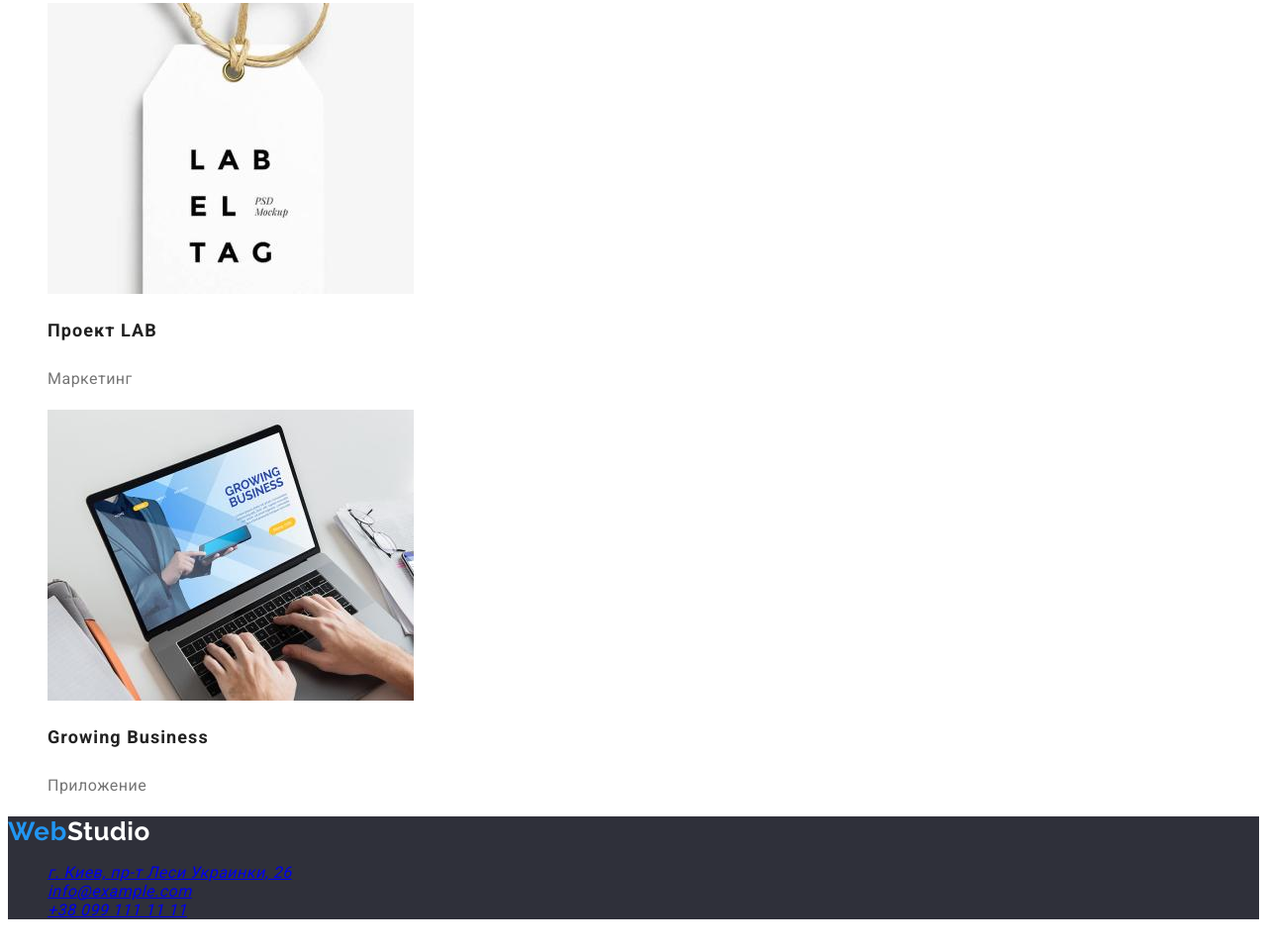
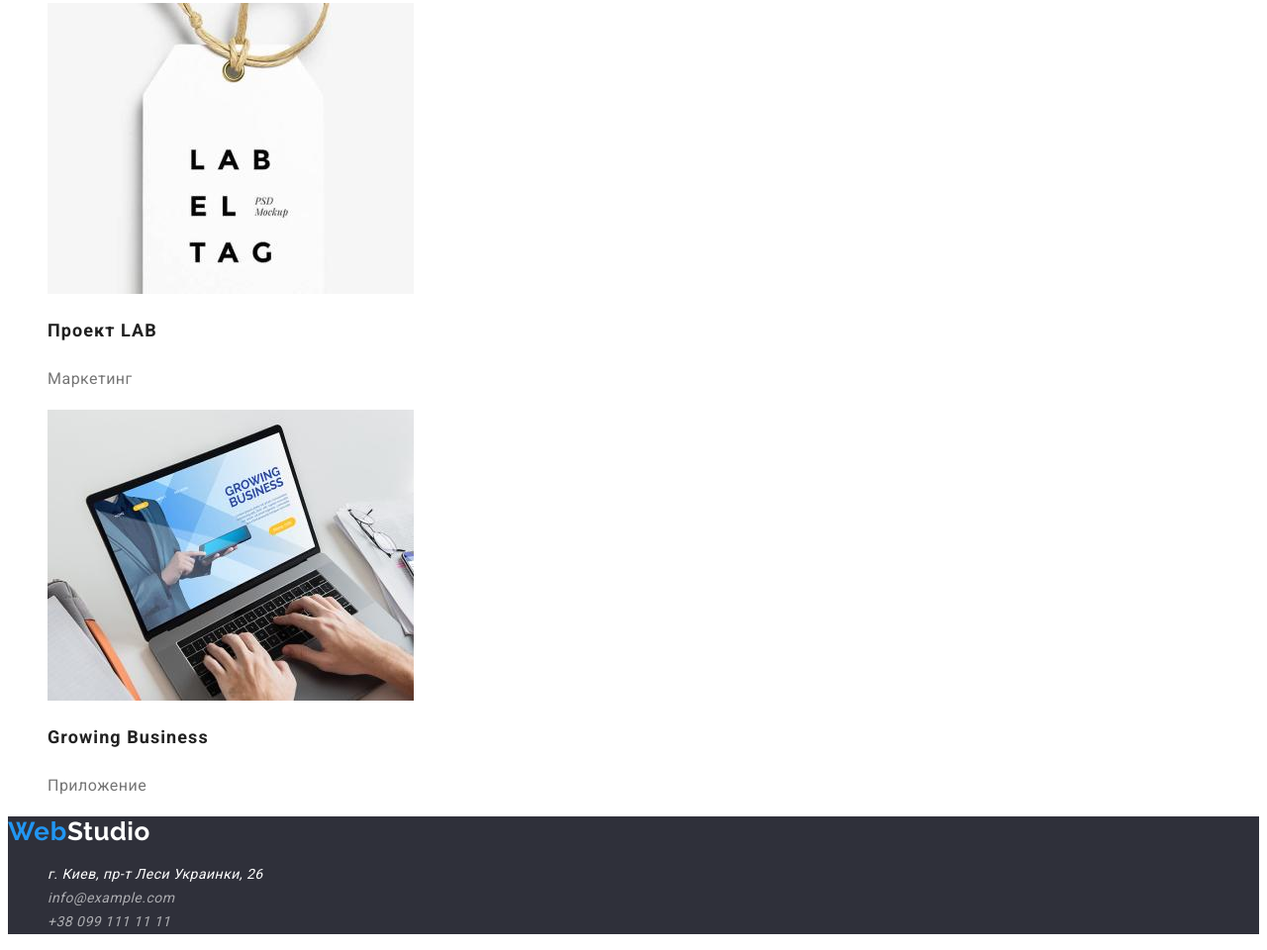
Before and after one commit to KatGen/goit-markup-hw-02, a plain HTML site: page portfolio.html in a window 1280 px wide. Shown: the part 3150-4110 px from the top of the page at 99% size. Drawn offline with Linux system fonts and the light colour scheme.

Commit message:
final hw2

```diff
--- a/CSS/styles.css
+++ b/CSS/styles.css
@@ -111,7 +111,6 @@ letter-spacing: 0.06em;}
    }
 .footer-contacts {background-color: var(--secondary-bcg-color);}
 .footer-address {color: var(--primary-white-color);
-    font-weight: 400;
     font-size: 14px;
     line-height: 1.71;
     text-decoration: none;
--- a/portfolio.html
+++ b/portfolio.html
@@ -91,17 +91,17 @@
             <span>Web</span>Studio
         </a>
         <address>
-           <ul class="footer-contacts-link">
+           <ul>
             <li lang="ru">
-                <a href="https://goo.gl/maps/zLNUuuCCSBXQonxw8"
+                <a class="footer-address" href="https://goo.gl/maps/zLNUuuCCSBXQonxw8"
                 target="_blank"
                 rel="noreferrer noopener">г. Киев, пр-т Леси Украинки, 26</a>
             </li>
             <li>
-                <a href="mailto:info@example.com">info@example.com</a>
+                <a class="other-contacts" href="mailto:info@example.com">info@example.com</a>
             </li>
             <li>
-                <a href="tel:+380991111111">+38 099 111 11 11</a>
+                <a class="other-contacts" href="tel:+380991111111">+38 099 111 11 11</a>
             </li>
         </ul>
     </address>
```
